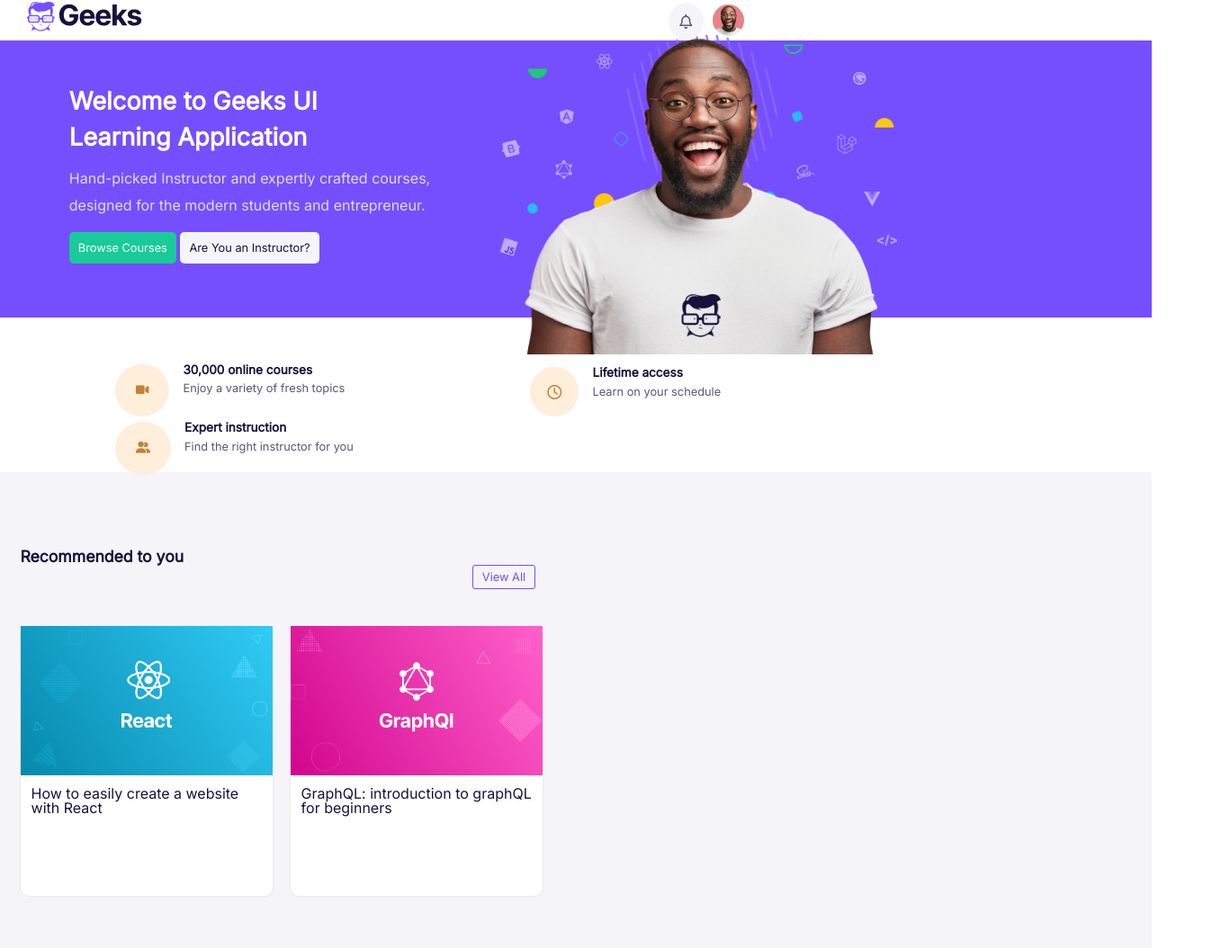
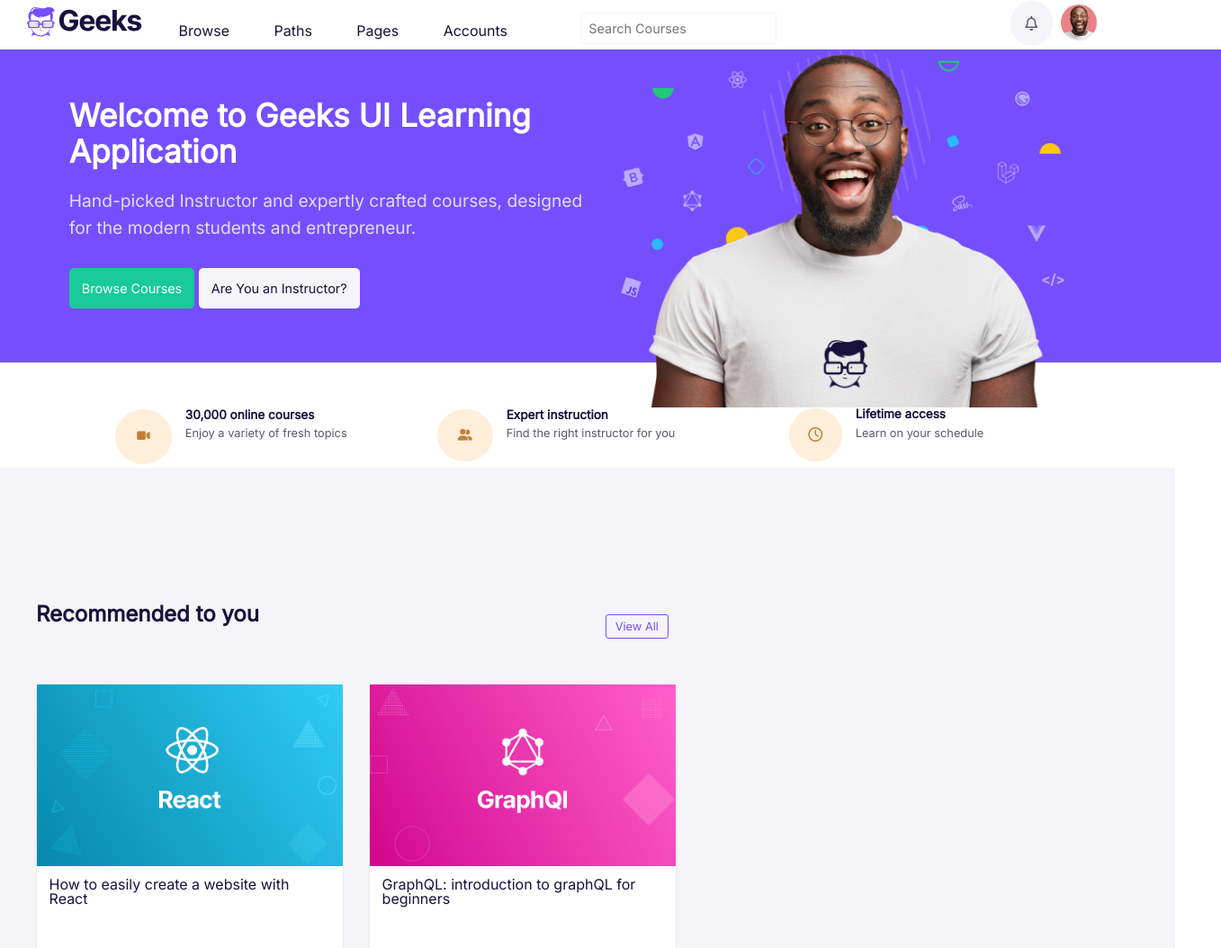
Before and after one commit to Pwwwr/codescandy, a plain HTML site: page index.html in a window 1280 px wide. Shown: the top 1054 px of the page at 90% size, 1357 px wide, since content can reach past the window. Drawn offline with Linux system fonts and the light colour scheme.

Commit message:
Cambios en todas las resoluciones.
Menu nav en res 1024

```diff
--- a/css/style.css
+++ b/css/style.css
@@ -200,14 +200,23 @@ footer nav {
     .header-principal a {
         display: none;
     }
+    .header-principal input {
+        display: none;
+    }
+    .fa-bell {
+        margin-left: 50%;
+    }
 }
 
 @media only screen and (min-width: 768px) {
     .header-principal a {
         display: none;
     }
+    .header-principal input {
+        display: none;
+    }
     .fa-bell {
-        margin-left: 340px;
+        margin-left: 490px;
         padding: 1.4%;
     }
     .container {
@@ -224,17 +233,42 @@ footer nav {
     }
     .img-container {
         display: flow-root;
+        width: 100%;
     }
     .img-container img {
-        width: 65%;
+        width: 75%;
         float: left;
-        margin-left: 7%;
+        margin-left: 10%;
+    }
+    .img-container h1 {
+        font-size: 2.1rem;
+        font-weight: 600;
+        width: 90%;
+        margin-top: 15px;
+        margin-bottom: 20px;
+    }
+    .img-container p {
+        font-size: 1.2rem;
+        width: 90%;
+        margin-bottom: 30px;
+    }
+    .img-container .green {
+        padding: 14px;
+        font-size: 0.9rem;
+    }
+    .img-container .gray {
+        padding: 14px;
+        font-size: 0.9rem;
+    }
+    .container-cursos {
+        padding: 1%;
+        width: 100%;
     }
     .container-cursos .recommended {
         display: grid;
         width: 800px;
-        grid-template-columns: repeat(auto-fit, 280px);
-        grid-gap: 20px;
+        grid-template-columns: repeat(auto-fit, 340px);
+        grid-gap: 30px;
     }
     .container-cursos .recommended .card {
         width: 100%;
@@ -242,8 +276,8 @@ footer nav {
     .container-cursos .popular {
         display: grid;
         width: 800px;
-        grid-template-columns: repeat(auto-fit, 280px);
-        grid-gap: 20px;
+        grid-template-columns: repeat(auto-fit, 340px);
+        grid-gap: 30px;
     }
     .container-cursos .popular .card {
         width: 100%;
@@ -251,61 +285,118 @@ footer nav {
     .container-cursos .trending {
         display: grid;
         width: 800px;
-        grid-template-columns: repeat(auto-fit, 280px);
-        grid-gap: 20px;
+        grid-template-columns: repeat(auto-fit, 340px);
+        grid-gap: 30px;
     }
     .container-cursos .trending .card {
         width: 100%;
     }
     .container-cursos .recommended button {
-        margin-left: 225px;
+        margin-left: 290px;
     }
     .container-cursos .popular button {
-        margin-left: 225px;
+        margin-left: 290px;
     }
     .container-cursos .trending button {
-        margin-left: 225px;
+        margin-left: 290px;
+    }
+    .container-cursos h2 {
+        font-size: 1.5rem;
+    }
+    footer {
+        background: var(--gris-claro);
+        padding-bottom: 8%;
+    }
+    footer span {
+        margin-top: 20px;
+        float: left;
+    }
+    footer nav {
+        float: right;
     }
 }
 
 @media only screen and (min-width: 1024px) {
     .header-principal {
-        height: 45px;
+        height: 55px;
+    }
+    .header-principal a {
+        display: inline;
+        color: var(--gris-oscuro);
+        text-decoration: none;
+        position: relative;
+        margin-left: 45px;
+        top: -52px;
+        left: 12%;
+    }
+    .header-principal input {
+        display: inline;
+        position: relative;
+        padding: 8px;
+        width: 200px;
+        border-radius: 3px;
+        border: 1px solid var(--gris-claro);
+        margin-left: 18%;
+        top: -55px;
+        font: var(--font);
+        font-size: 0.9rem;
     }
     .header-principal nav .logo {
         margin-left: 30px;
         width: 10%;
         position: relative;
-        top: -10px;
+        top: -9px;
     }
     .header-principal nav .avatar {
         position: relative;
         top: -5px;
+        width: 40px;
+        height: 40px;
     }
     .fa-bell {
-        padding: 1%;
-        margin-left: 580px;
+        padding: 1.3%;
+        margin-left: 75%;
         position: relative;
-        top: -15px;
+        top: -18px;
     }
     .fa-grip-lines {
         display: none;
     }
     .img-container {
-        height: 270px;
+        height: 310px;
     }
     .img-container img {
-        width: 40%;
+        width: 42%;
         float: right;
-        margin-right: 22%;
-        margin-top: -219px;
+        margin-right: 12%;
+        margin-top: -242px;
     }
     .img-container h1 {
-        width: 30%;
-        font-size: 1.7rem;
+        width: 45%;
+        font-size: 2.2rem;
         line-height: 40px;
     }
     .img-container p {
-        width: 35%;
+        width: 45%;
+    }
+    .container {
+        height: 65px;
+    }
+    .container .courses {
+        float: left;
+        width: 30%;
+        margin-right: 12px;
+    }
+    .container .courses span {
+        padding: 7%;
+    }
+    .container .access {
+        float: right;
+        margin-right: 5%;
+        width: 30%;
+        margin-top: 60px;
+    }
+    .container .access span {
+        padding: 6.2%;
     }
 }
--- a/index.html
+++ b/index.html
@@ -26,7 +26,9 @@
                 <a href="#">Paths</a>
                 <a href="#">Pages</a>
                 <a href="#">Accounts</a>
+                <input type="text" placeholder="Search Courses">
             </div>
+
         </nav>
 
     </header>
```
